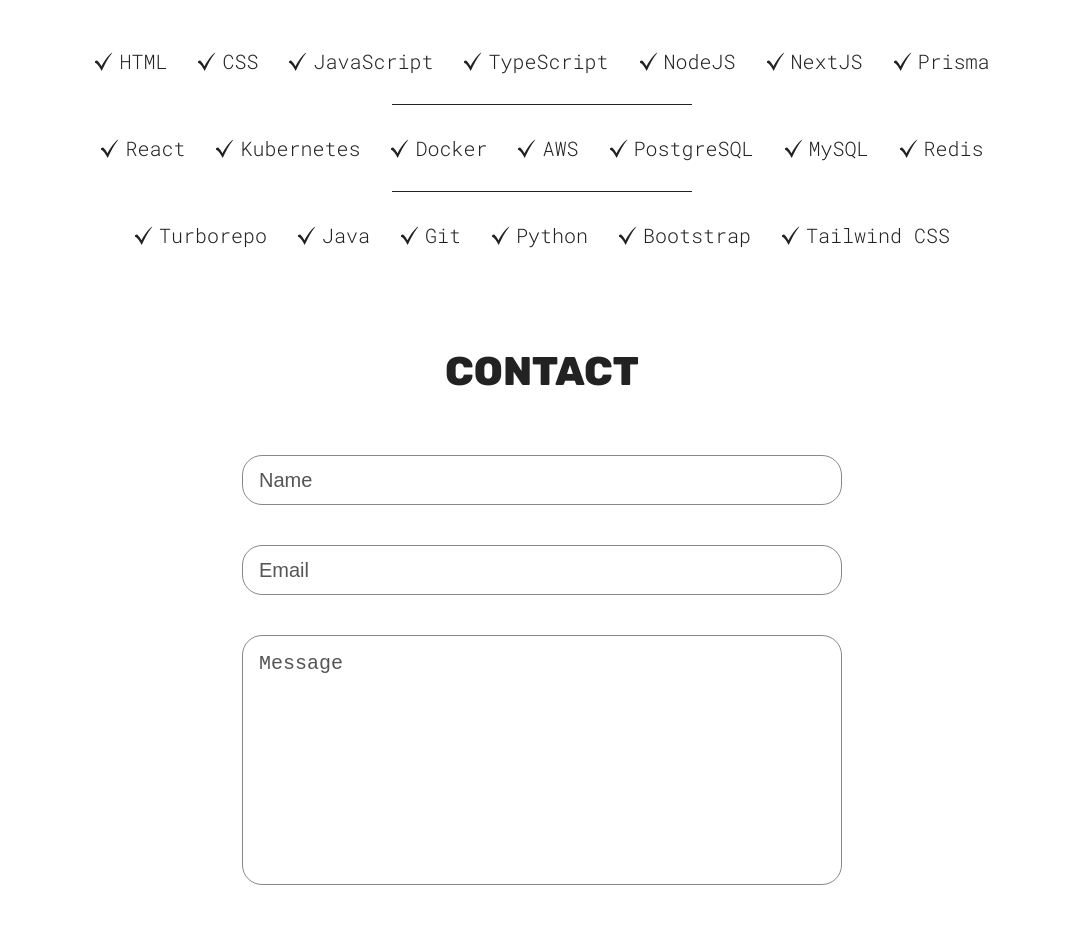
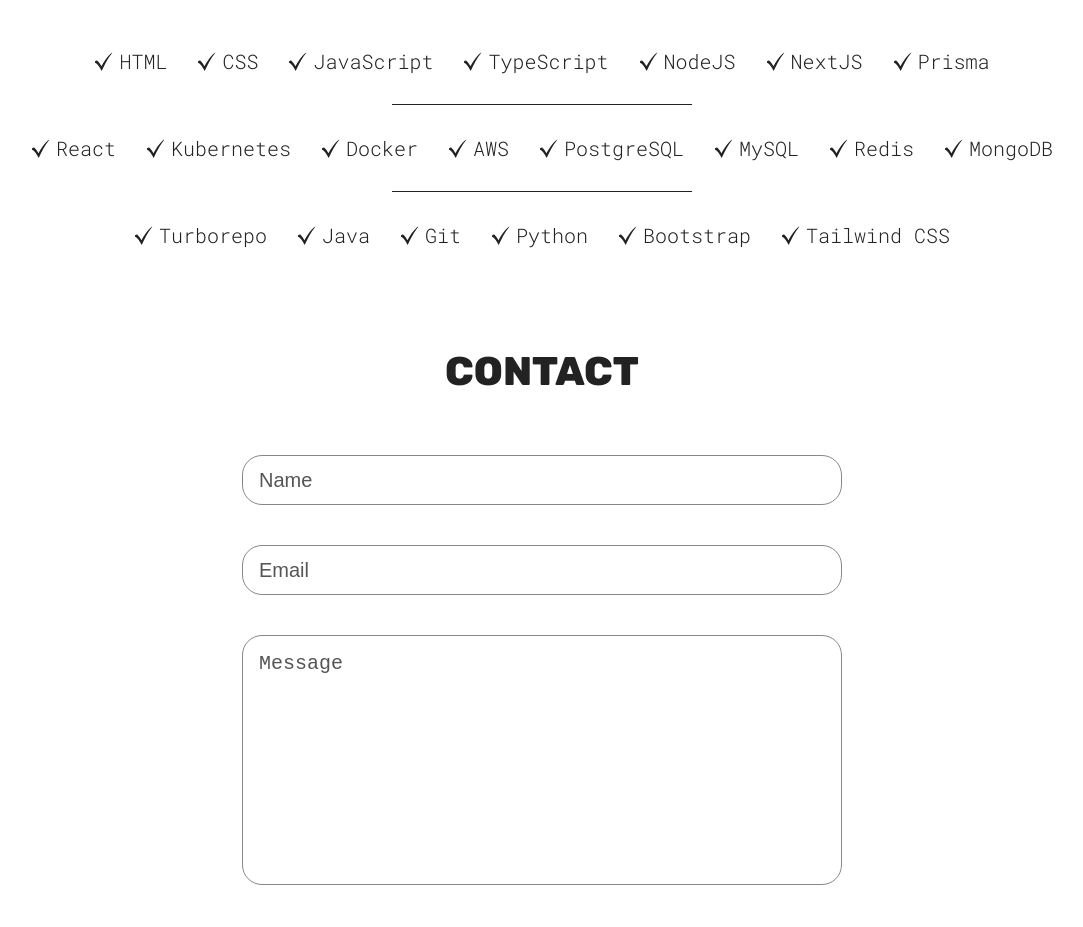
Before and after one commit to Devang0907/portfolio, a React (Vite) app: page / in a window 1280 px wide. Shown: the part 1820-2747 px from the top of the page, without its empty margins (98-1181 px from the left). Built offline with nearby package versions, Linux system fonts and the light colour scheme.

Commit message:
add skill

```diff
--- a/src/sections/Skills/Skills.jsx
+++ b/src/sections/Skills/Skills.jsx
@@ -29,6 +29,7 @@
         <SkillList src={checkMarkIcon} skill="PostgreSQL" />
         <SkillList src={checkMarkIcon} skill="MySQL" />
         <SkillList src={checkMarkIcon} skill="Redis" />
+        <SkillList src={checkMarkIcon} skill="MongoDB" />
       </div>
       <hr />
       <div className={styles.skillList}>
```
